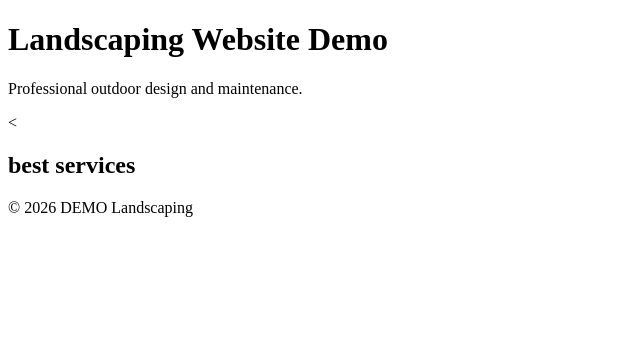
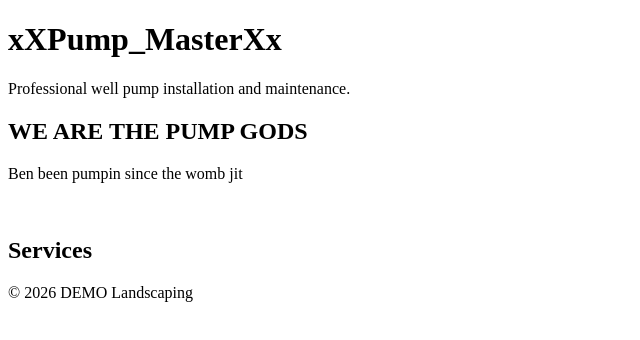
Before and after one commit to Sxmmers/landscaping-demo, a plain HTML site: page index.html in a window 1280 px wide. Shown: the whole page, without its empty margins (0-640 px from the left). Drawn offline with Linux system fonts and the light colour scheme.

Commit message:
First idea

```diff
--- a/index.html
+++ b/index.html
@@ -3,18 +3,18 @@
 <head>
   <meta charset="UTF-8">
   <meta name="viewport" content="width=device-width, initial-scale=1.0">
-  <title>Landscaping-Demo</title>
+  <title>Ben's Pump Masters</title>
 </head>
 
   <body>
 
   <header>
 
-    <h1>Landscaping Website Demo</h1>
+    <h1>xXPump_MasterXx</h1>
 
     <p>
 
-      Professional outdoor design and maintenance.
+      Professional well pump installation and maintenance.
 
     </p>
 
@@ -22,9 +22,24 @@
 
   <main>
 
-      <<section>
+      <section>
 
-        <h2>best services</h2>
+      <h1>
+      WE ARE THE PUMP GODS
+      </h1>
+
+      <p>
+      Ben been pumpin since the womb jit
+      </p>
+
+      <img url=https://encrypted-tbn0.gstatic.com/images?q=tbn:ANd9GcSbJWxX3K3QwcuaO7p2XkfRlQv7z-jQiQgVPaw9qTfXVw&s=10>
+
+
+      </section>
+
+      <section>
+
+        <h2>Services</h2>
 
       </section>
 
```
